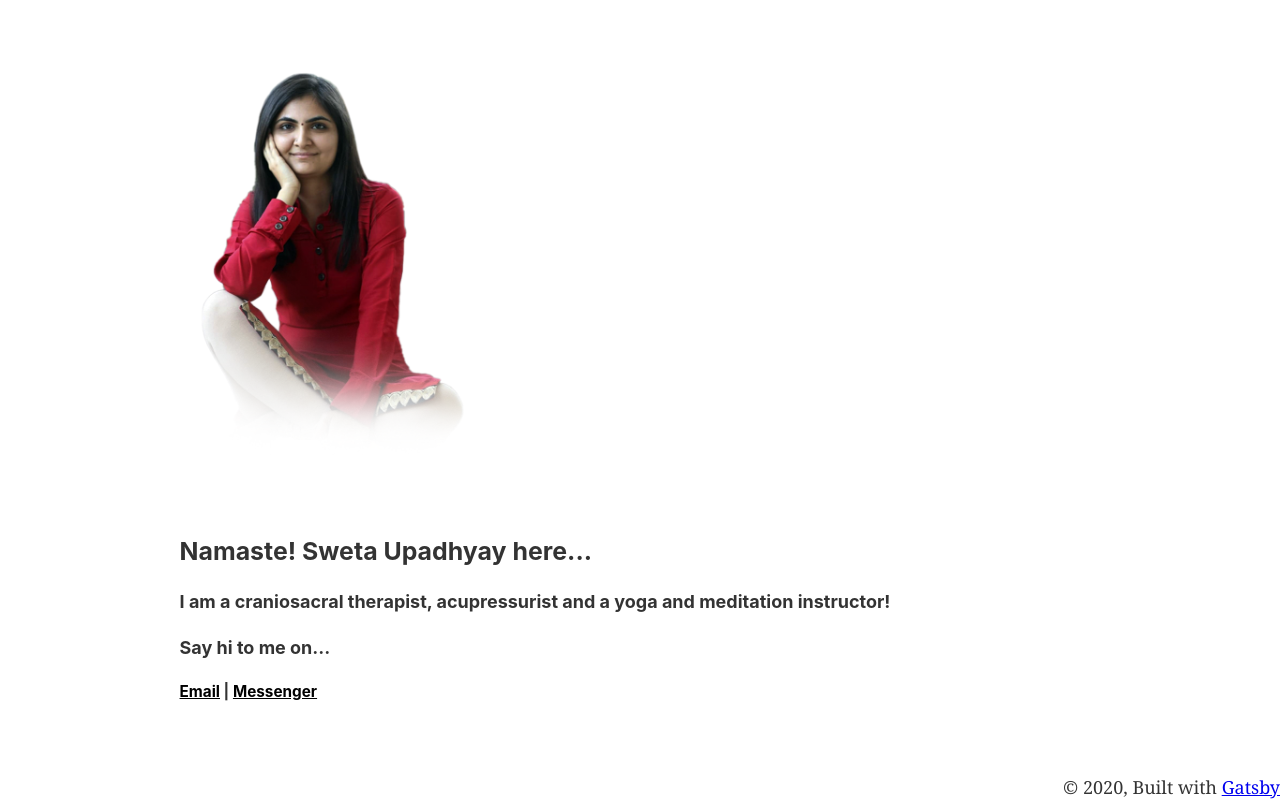
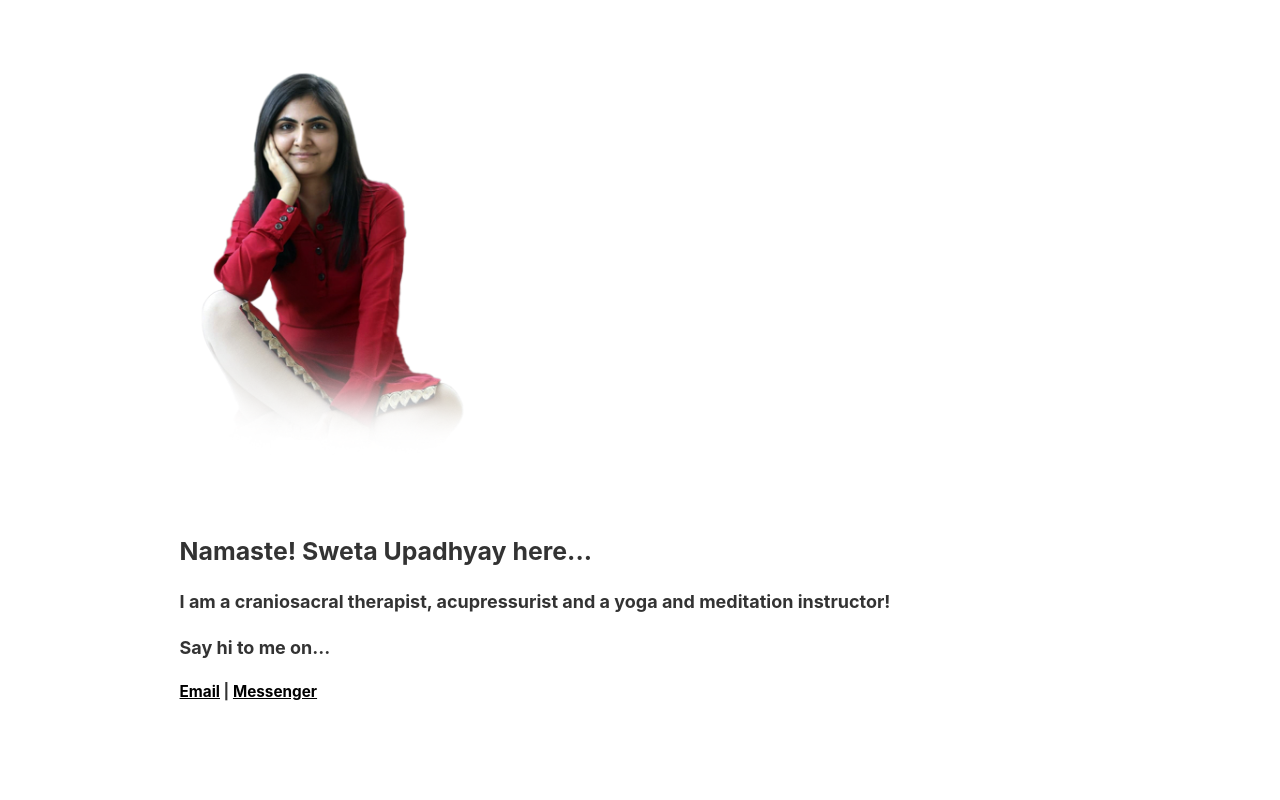
Before and after one commit to tannakartikey/sweta.rocks, a Gatsby site: page / in a window 1280 px wide. Built offline with nearby package versions, Linux system fonts and the light colour scheme; Gatsby itself is replaced by a stand-in of ours.

Commit message:
Removed the footer

```diff
--- a/src/components/layout.js
+++ b/src/components/layout.js
@@ -33,15 +33,6 @@ const Layout = ({ children }) => {
         }}
       >
         <main>{children}</main>
-        <footer style={{
-          position: 'absolute',
-          bottom: '0',
-          right: 0,
-        }}>
-          © {new Date().getFullYear()}, Built with
-          {` `}
-          <a href="https://www.gatsbyjs.org">Gatsby</a>
-        </footer>
       </div>
     </>
   )
```
